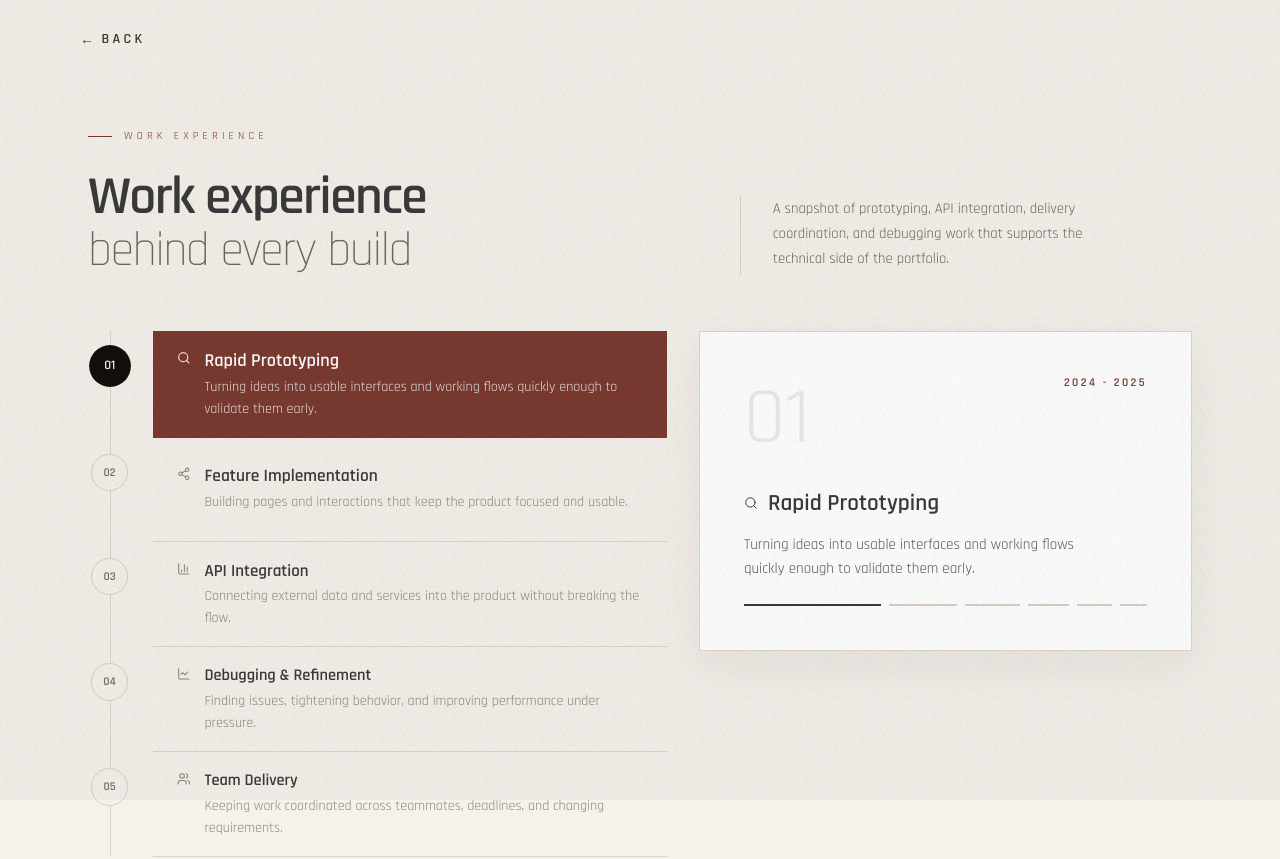
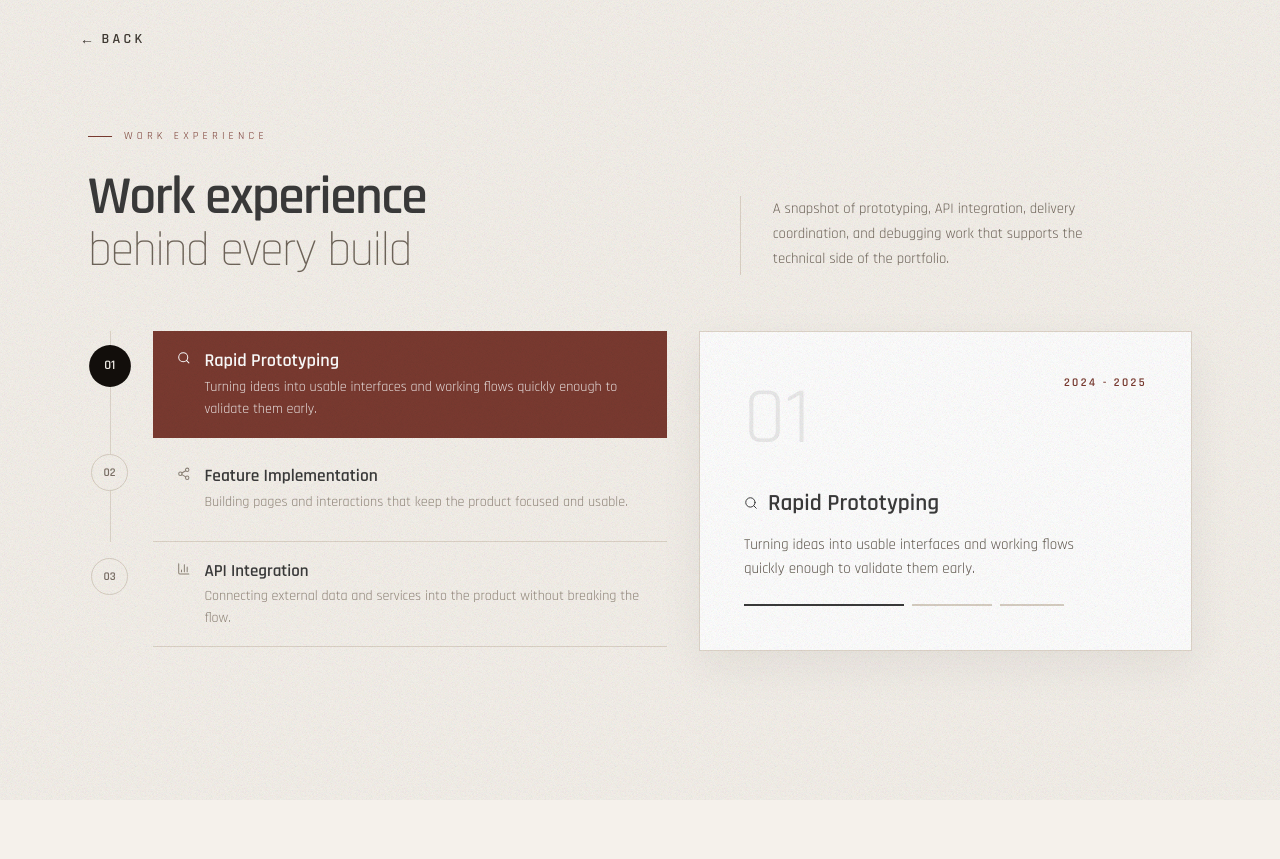
Before and after one commit to dhirendraxd/dhiren_website, a React (Vite) app: page /tech-projects in a window 1280 px wide. Shown: the top 859 px of the page. Built offline with nearby package versions, Linux system fonts and the light colour scheme; the HTML template or start-up script is replaced by a standard one.

Commit message:
fix: limit visible work items to the first three in the experience section

```diff
--- a/src/pages/ServiceShowcase.tsx
+++ b/src/pages/ServiceShowcase.tsx
@@ -685,7 +685,7 @@ const ServiceShowcase = ({ forcedSlug }: ServiceShowcaseProps) => {
   const routeSlug = forcedSlug ?? slug;
   const resolvedSlug = !routeSlug ? defaultServiceSlug : isServiceSlug(routeSlug) ? routeSlug : null;
   const experienceSection = serviceExperienceSections[resolvedSlug];
-  const visibleWorkItems = experienceSection.steps;
+  const visibleWorkItems = experienceSection.steps.slice(0, 3);
   const activeProject = visibleWorkItems[activeWorkIndex] ?? visibleWorkItems[0];
   const relevantExperienceLookup = new Map(
     getRelevantExperiences().map((experience) => [normalizeCompanyName(experience.company), experience]),
```
